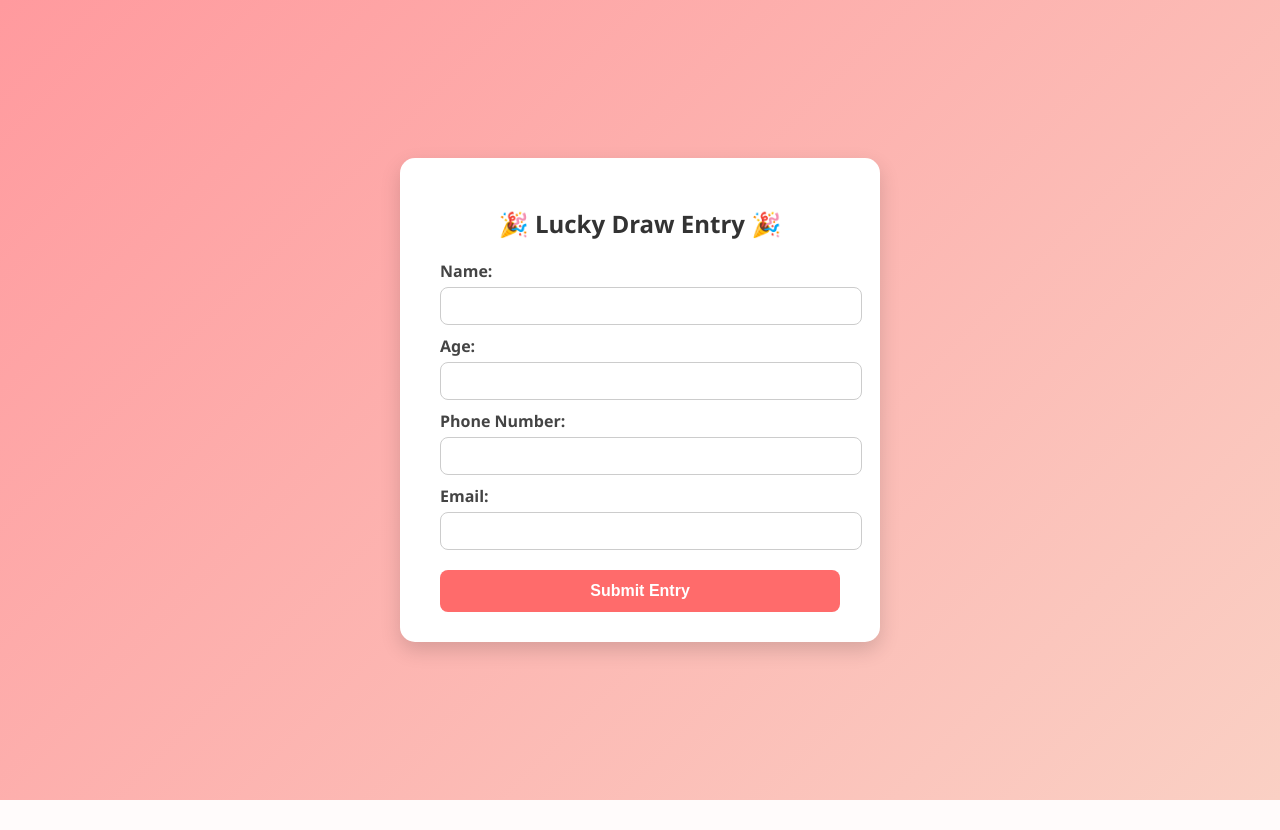
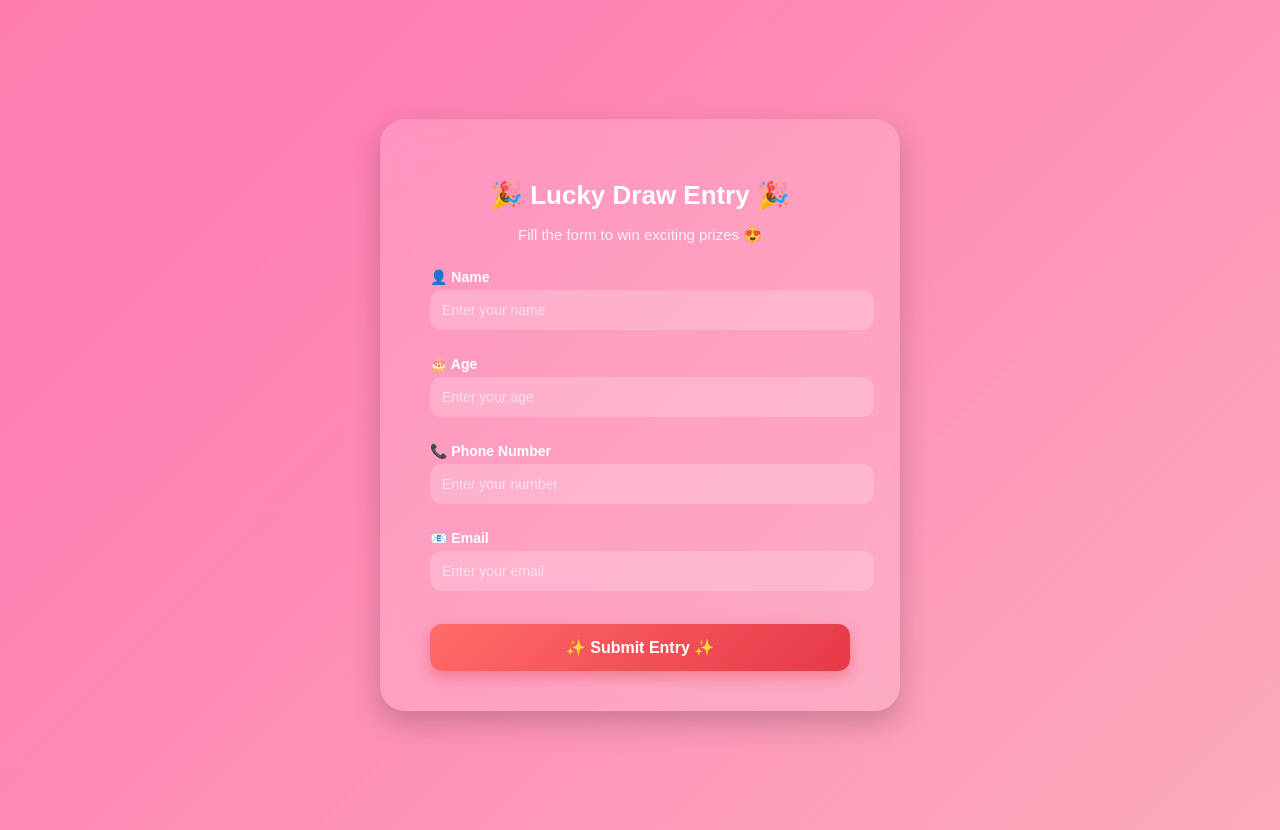
Before and after one commit to Encrypter1233/lucky-draw, a Flask app: page / in a window 1280 px wide. Before the commit the page ends 800 px from the top, so only its background shows below. Run offline with Flask 3, Linux system fonts and the light colour scheme; parts of the project's set-up code (start-up, migrations or seed data) failed here and were passed over.

Commit message:
Update index.html

```diff
--- a/templates/index.html
+++ b/templates/index.html
@@ -4,82 +4,110 @@
 <head>
     <meta charset="UTF-8">
     <meta property="og:title" content="LUCKY DRAW 😃😍">
-    <meta property="og:description" content="🎁 “Your chance to grab amazing prizes is here!”">
+    <meta property="og:description" content="🎁 Your chance to grab amazing prizes is here!">
     <meta property="og:image"
         content="https://imgs.search.brave.com/gRzVI4ixwFeyeLxSQr-IHl9_Nv3PL1yAgBANzLH2bsA/rs:fit:860:0:0:0/g:ce/aHR0cHM6Ly9pbWcu/ZnJlZXBpay5jb20v/cHJlbWl1bS12ZWN0/b3IvcmVkLWdpZnQt/Ym94LW9wZW5pbmct/d2l0aC1jb25mZXR0/aS1leHBsb2Rpbmct/b3V0Xzk4NDAyLTIw/MzU0OC5qcGc_c2Vt/dD1haXNfaHlicmlk/Jnc9NzQwJnE9ODA">
-</head>
     <title>Lucky Draw Form</title>
     <style>
         body {
             margin: 0;
-        font-family: 'Segoe UI', Tahoma, Geneva, Verdana, sans-serif;
-        background: linear-gradient(135deg, #ff9a9e, #fad0c4);
+            font-family: 'Poppins', sans-serif;
+            background: linear-gradient(135deg, #ff758c, #ff7eb3, #fad0c4);
             height: 100vh;
             display: flex;
             justify-content: center;
             align-items: center;
+            padding: 15px;
+            background-size: 300% 300%;
+            animation: bgMove 10s infinite alternate ease-in-out;
+        }
+
+        @keyframes bgMove {
+            0% {
+                background-position: left;
+            }
+
+            100% {
+                background-position: right;
+            }
         }
 
         .container {
-        background: #fff;
-        padding: 30px 40px;
-        border-radius: 15px;
-        box-shadow: 0 8px 20px rgba(0, 0, 0, 0.15);
-        max-width: 400px;
+            background: rgba(255, 255, 255, 0.15);
+            backdrop-filter: blur(15px);
+            padding: 40px 50px;
+            border-radius: 25px;
+            box-shadow: 0 12px 30px rgba(0, 0, 0, 0.2);
+            max-width: 420px;
             width: 100%;
             text-align: center;
+            color: #fff;
             animation: fadeIn 0.8s ease-in-out;
         }
 
         h2 {
-        margin-bottom: 20px;
-        color: #333;
-        font-size: 24px;
+            margin-bottom: 10px;
+            font-size: 26px;
+            font-weight: 700;
+        }
+
+        h3 {
+            font-size: 15px;
+            font-weight: 400;
+            opacity: 0.85;
+            margin-bottom: 25px;
         }
 
         label {
             display: block;
             text-align: left;
-        margin: 10px 0 5px;
-        font-weight: bold;
-        color: #444;
+            margin: 18px 0 5px;
+            font-weight: 600;
+            font-size: 14px;
         }
 
         input[type="text"],
         input[type="number"],
         input[type="email"] {
             width: 100%;
-        padding: 10px;
-        border: 1px solid #ccc;
-        border-radius: 8px;
+            padding: 12px;
+            border: none;
+            border-radius: 12px;
             font-size: 14px;
+            margin-bottom: 8px;
+            outline: none;
+            background: rgba(255, 255, 255, 0.2);
+            color: #fff;
             transition: all 0.3s ease;
         }
 
-    input[type="text"]:focus,
-    input[type="number"]:focus,
-    input[type="email"]:focus {
-        border-color: #ff6b6b;
-        outline: none;
-        box-shadow: 0 0 8px rgba(255, 107, 107, 0.4);
+        input::placeholder {
+            color: rgba(255, 255, 255, 0.6);
+        }
+
+        input:focus {
+            background: rgba(255, 255, 255, 0.3);
+            transform: scale(1.02);
         }
 
         input[type="submit"] {
-        margin-top: 20px;
-        background: #ff6b6b;
+            margin-top: 25px;
+            background: linear-gradient(135deg, #ff6b6b, #e63946);
             color: #fff;
-        padding: 12px 20px;
+            padding: 14px 22px;
             border: none;
-        border-radius: 8px;
+            border-radius: 12px;
             font-size: 16px;
             font-weight: bold;
             cursor: pointer;
-        transition: background 0.3s ease;
             width: 100%;
+            transition: all 0.4s ease;
+            box-shadow: 0 6px 15px rgba(230, 57, 70, 0.4);
         }
 
         input[type="submit"]:hover {
-        background: #e63946;
+            transform: scale(1.05);
+            background: linear-gradient(135deg, #e63946, #ff6b6b);
         }
 
         @keyframes fadeIn {
@@ -93,26 +121,48 @@
                 transform: translateY(0);
             }
         }
+
+        /* Responsive */
+        @media (max-width: 600px) {
+            .container {
+                padding: 30px 25px;
+                border-radius: 20px;
+            }
+
+            h2 {
+                font-size: 22px;
+            }
+
+            h3 {
+                font-size: 14px;
+            }
+
+            input[type="submit"] {
+                font-size: 14px;
+                padding: 12px;
+            }
+        }
     </style>
 </head>
 
 <body>
     <div class="container">
         <h2>🎉 Lucky Draw Entry 🎉</h2>
+        <h3>Fill the form to win exciting prizes 😍</h3>
         <form action="/submit" method="POST">
-            <label for="name">Name:</label>
-            <input type="text" name="name" id="name" required>
+            <label for="name">👤 Name</label>
+            <input type="text" name="name" id="name" placeholder="Enter your name" required>
 
-            <label for="age">Age:</label>
-            <input type="number" name="age" id="age" required>
+            <label for="age">🎂 Age</label>
+            <input type="number" name="age" id="age" placeholder="Enter your age" required>
 
-            <label for="phone">Phone Number:</label>
-            <input type="text" name="phone" id="phone" required>
+            <label for="phone">📞 Phone Number</label>
+            <input type="text" name="phone" id="phone" placeholder="Enter your number" required>
 
-            <label for="email">Email:</label>
-            <input type="email" name="email" id="email" required>
+            <label for="email">📧 Email</label>
+            <input type="email" name="email" id="email" placeholder="Enter your email" required>
 
-            <input type="submit" value="Submit Entry">
+            <input type="submit" value="✨ Submit Entry ✨">
         </form>
     </div>
 </body>
```
Lines whose indentation alone changed are shown as unchanged.
